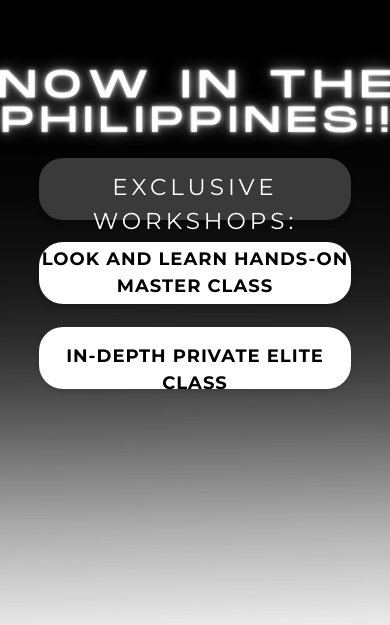
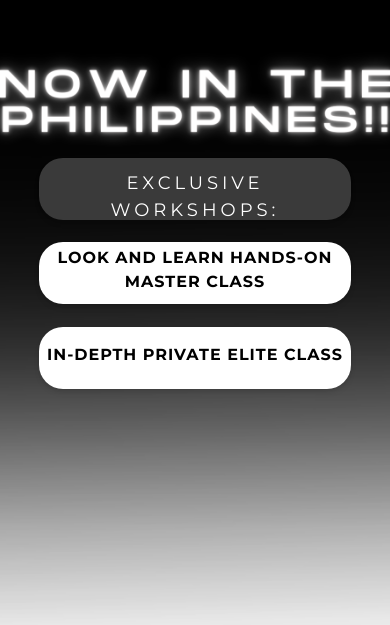
Before and after one commit to kudama343/barberexpoph_24, a Next.js app: page / in a window 390 px wide. Shown: the part 2751-3376 px from the top of the page. Built offline with nearby package versions, Linux system fonts and the light colour scheme.

Commit message:
FinalV4 Responsive Button in Homepage

```diff
--- a/app/page.tsx
+++ b/app/page.tsx
@@ -33,7 +33,7 @@ const HomePage: React.FC = () => {
           style={{
             width: isMobile ? '80%' : '385px',
             height: '62px',
-            fontSize: isMobile ? '23px' : '20px',
+            fontSize: isMobile ? '18px' : '20px',
             letterSpacing: '4px',
           }}
         >
@@ -46,8 +46,9 @@ const HomePage: React.FC = () => {
           style={{
             width: isMobile ? '80%' : '385px',
             height: '62px',
-            fontSize: isMobile ? '18px' : '18px',
+            fontSize: isMobile ? '16px' : '18px',
             letterSpacing: '1px',
+            //fontSize: 'clamp(14px, 2.5vw, 18px)',
           }}
         >
           LOOK AND LEARN HANDS-ON MASTER CLASS
@@ -59,7 +60,7 @@ const HomePage: React.FC = () => {
           style={{
             width: isMobile ? '80%' : '385px',
             height: '62px',
-            fontSize: isMobile ? '18px' : '18px',
+            fontSize: isMobile ? '16px' : '18px',
             letterSpacing: '1px',
           }}
         >
```
